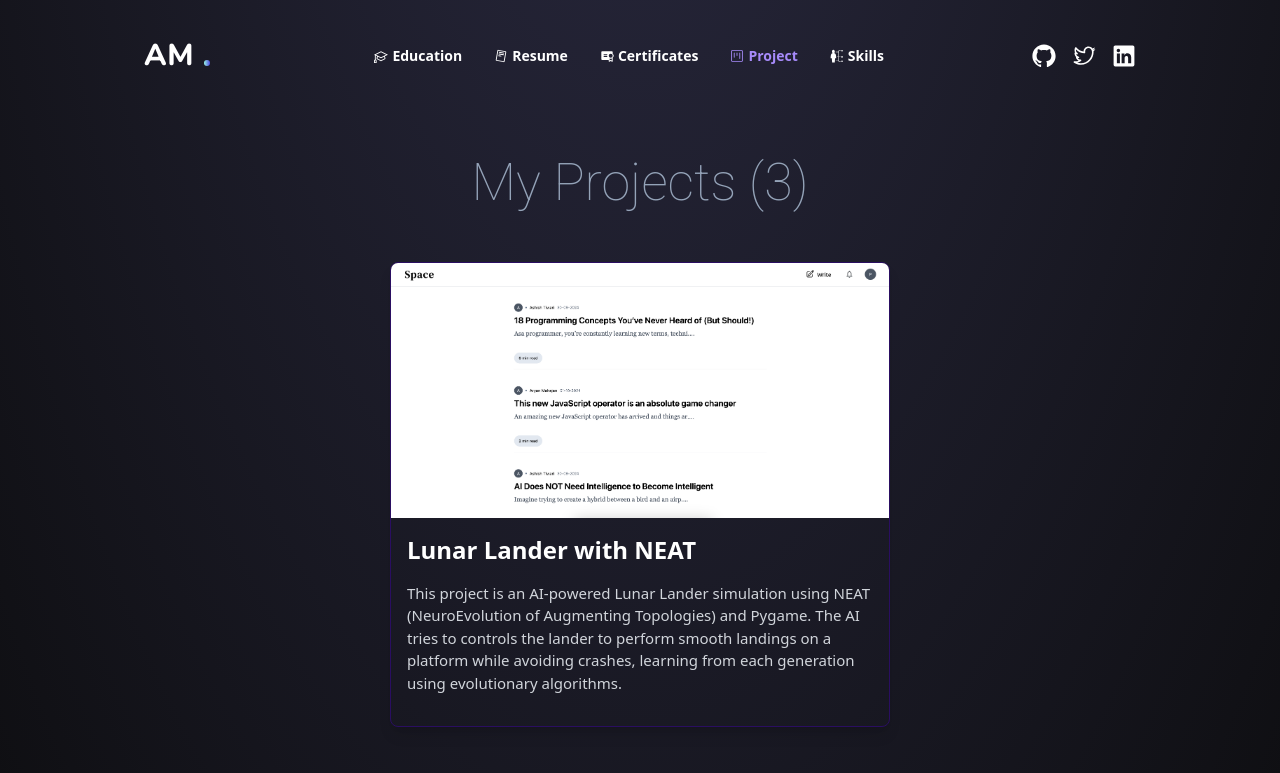
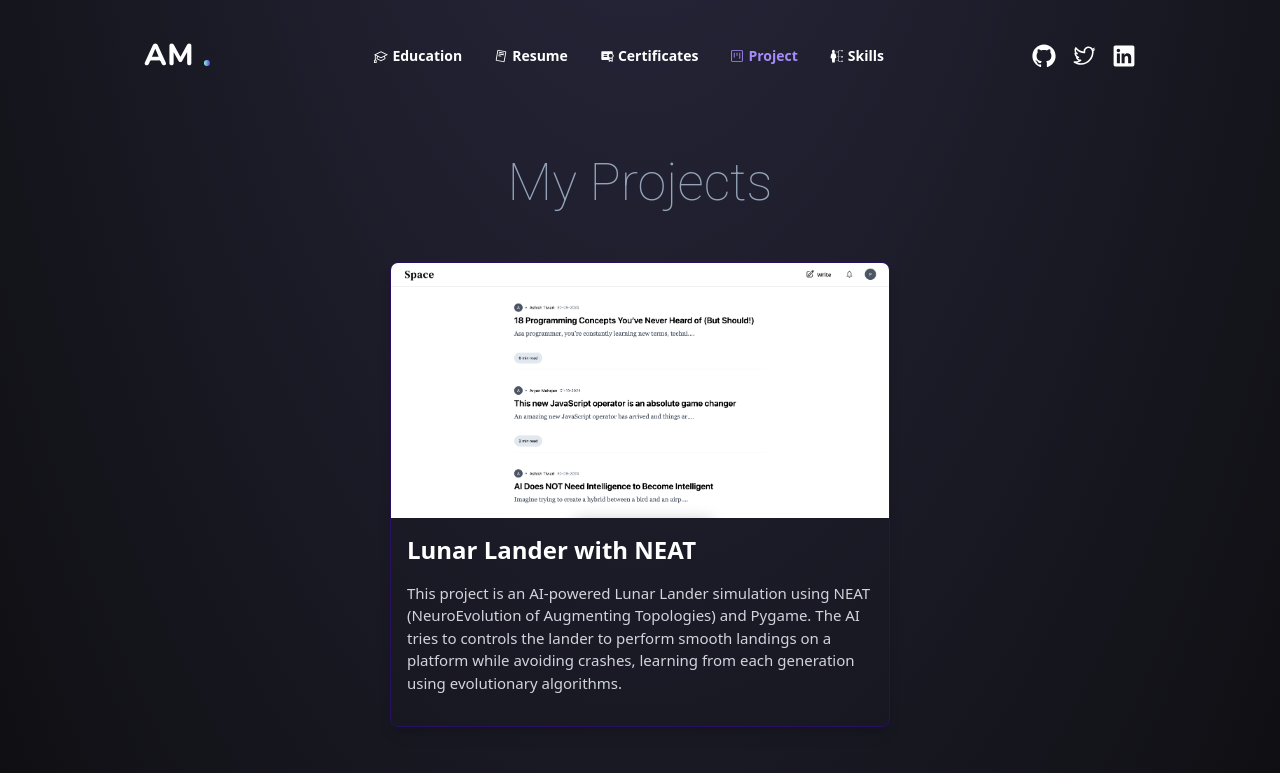
Before and after one commit to AryanMahajan/PORTFOLIO_WEBSITE, a Next.js app: page /projects in a window 1280 px wide. Shown: the top 773 px of the page. Built offline with nearby package versions, Linux system fonts and the light colour scheme.

Commit message:
projects

```diff
--- a/components/main/Projects.tsx
+++ b/components/main/Projects.tsx
@@ -9,7 +9,7 @@ const Projects = () => {
       id="projects"
     >
       <h1 className="text-[35px] lg:text-[52px] text-slate-400 font-roboto font-extralight mb-10 ">
-        My Projects (3)
+        My Projects
       </h1>
       <div className="h-full flex flex-col items-center gap-y-12 mb-20">
 
```
